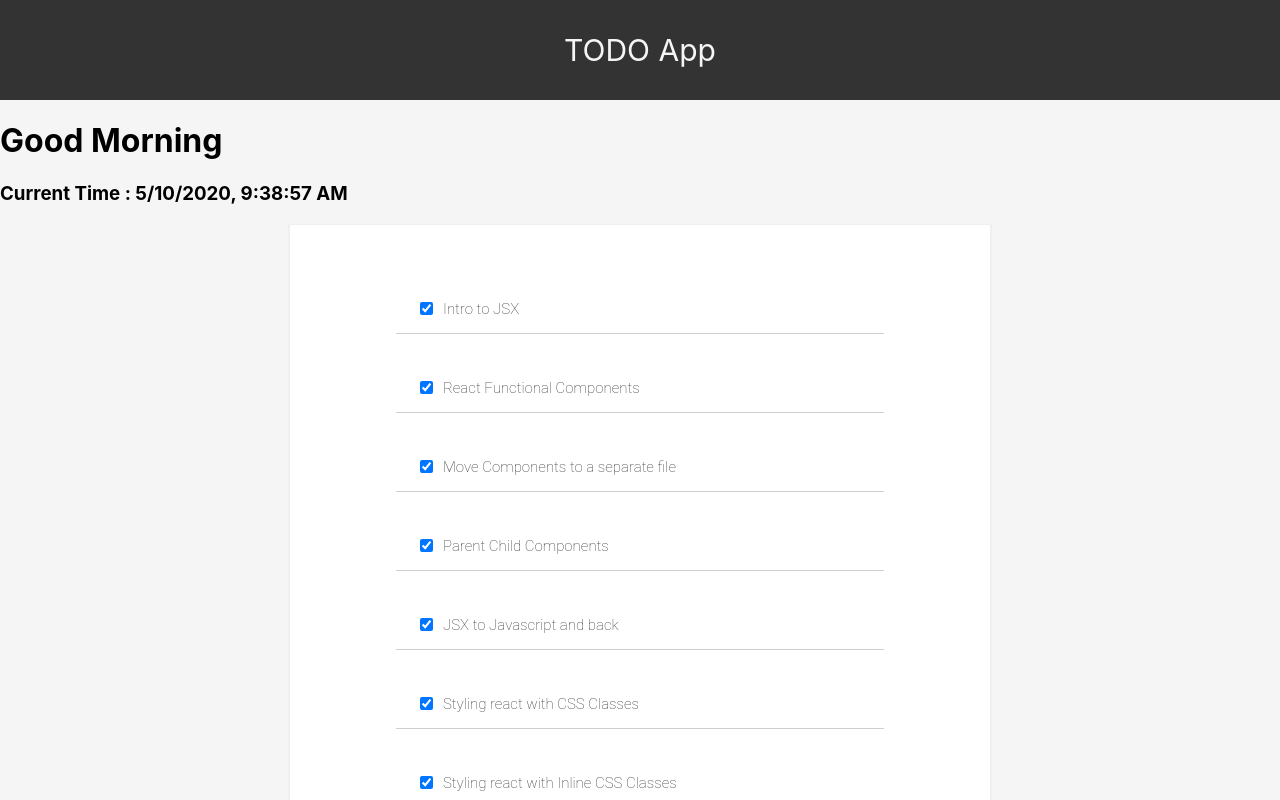
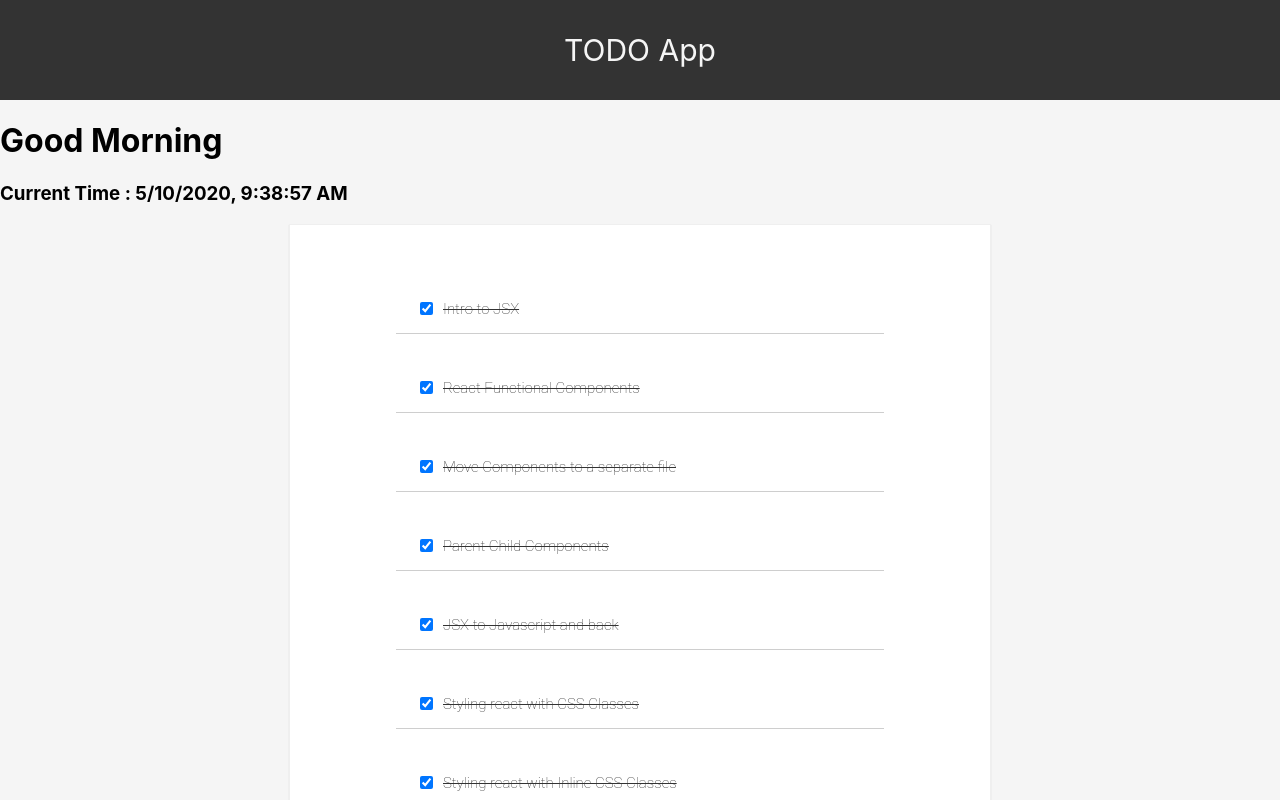
Before and after one commit to letspython3x/LearningReact, a React (Create React App) app: page / in a window 1280 px wide. Shown: the top 800 px of the page. Built offline with nearby package versions, Linux system fonts and the light colour scheme.

Commit message:
Handle Checkbox event

```diff
--- a/src/components/TodoItem.js
+++ b/src/components/TodoItem.js
@@ -2,13 +2,16 @@ import React from "react"
 
 class TodoItem extends React.Component {
     render() {
+        const textDecoration = this.props.item.completed ? "line-through" : "none"
+        const bold = this.props.item.completed ? "none" : "bold"
+
         return (
             <div className="todo-item">
                 <input
                     type="checkbox"
                     checked={this.props.item.completed}
                     onChange={() => this.props.handleChange(this.props.item.id)} />
-                <p>{this.props.item.text}</p>
+                <p style={{ textDecoration: textDecoration, fontWeight: bold }}>{this.props.item.text}</p>
             </div>
         )
     }
--- a/src/components/todosData.js
+++ b/src/components/todosData.js
@@ -48,27 +48,27 @@ const todosData = [
     },
     {
         id: 10,
-        completed: false,
+        completed: true,
         text: "React State"
     },
     {
         id: 11,
-        completed: false,
+        completed: true,
         text: "Handling Events"
     },
     {
         id: 12,
-        completed: false,
+        completed: true,
         text: "setState: Changing the state"
     },
     {
         id: 13,
-        completed: false,
+        completed: true,
         text: "React Lifecycle methods"
     },
     {
         id: 14,
-        completed: false,
+        completed: true,
         text: "React Conditional Render"
     },
     {
```
